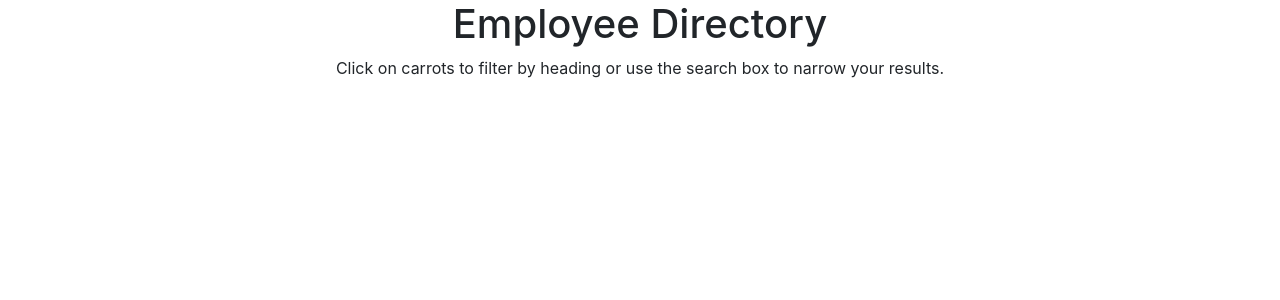
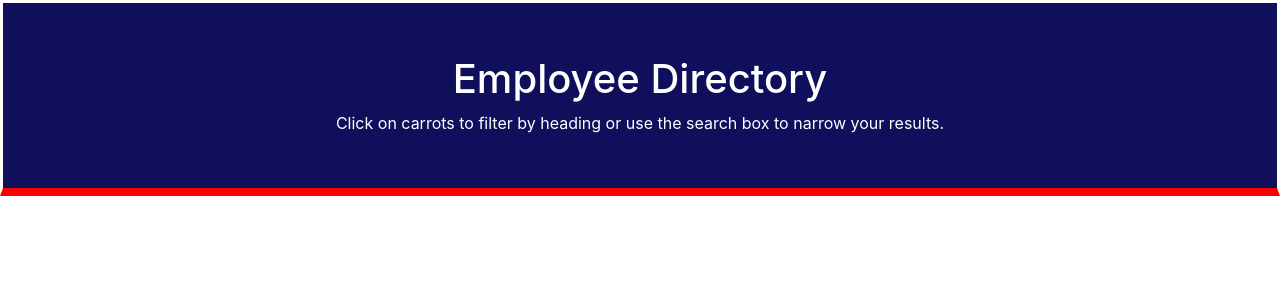
Before and after one commit to EricChen96/employee_directory, a React (Create React App) app: page / in a window 1280 px wide. Shown: the top 300 px of the page. Built offline with nearby package versions, Linux system fonts and the light colour scheme.

Commit message:
Created the header bar for the page with css

```diff
--- a/src/components/HeaderBar.js
+++ b/src/components/HeaderBar.js
@@ -3,7 +3,7 @@ import "./styles/HeaderBar.css"
 function HeaderBar(props) {
     return (
         <div className = "header">
-            <h1>Employee Directory</h1>
+            <h1 className = "websiteTitle">Employee Directory</h1>
             <div>Click on carrots to filter by heading or use the search box to narrow your results.</div>
         </div>
     )
--- a/src/components/styles/HeaderBar.css
+++ b/src/components/styles/HeaderBar.css
@@ -1,3 +1,9 @@
 .header {
     text-align: center;
+    color: white;
+    background-color: rgb(15, 15, 92);
+    padding: 6ex;
+    border-style: solid;
+    border-bottom-color: red;
+    border-bottom-width: 1ex;
 }
```
